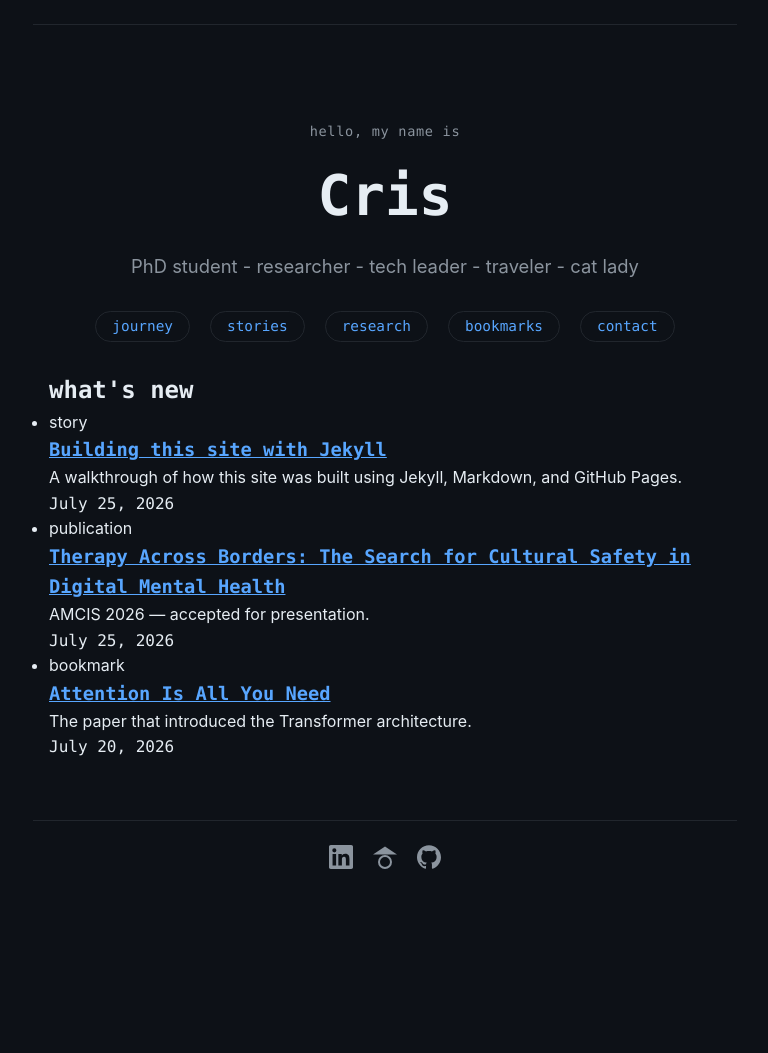
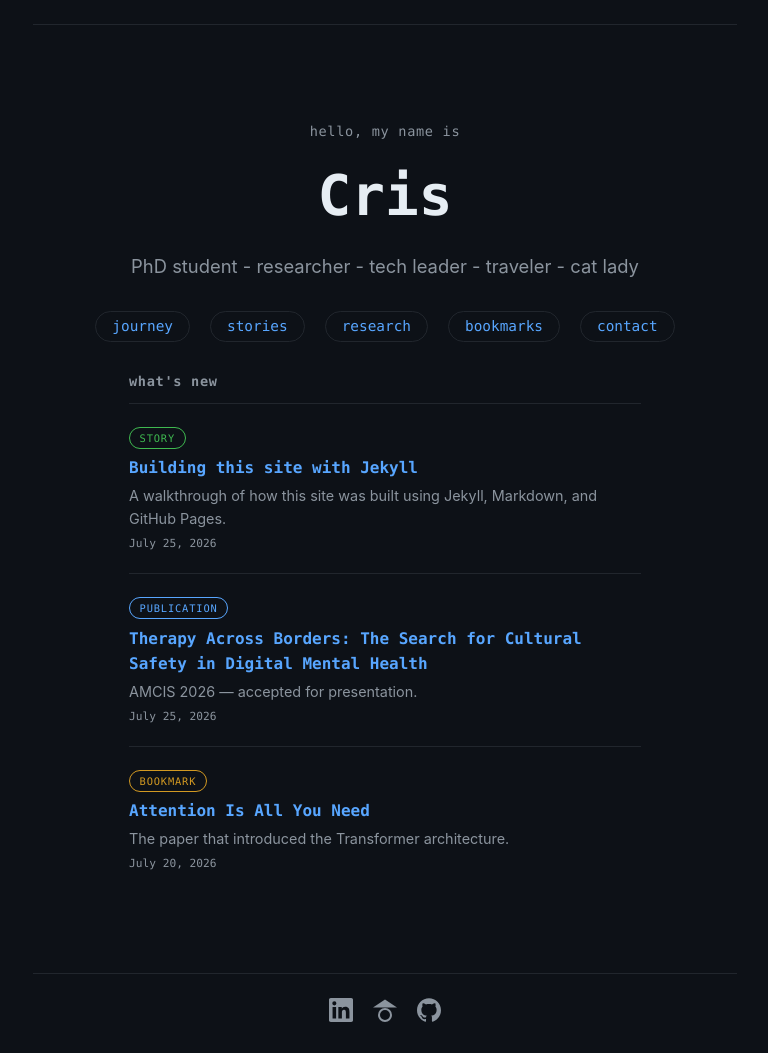
Before and after one commit to souza-cris/cristiane, a Jekyll site: the page built from index.md, in a window 1280 px wide. Shown: the whole page, without its empty margins (255-1023 px from the left). Built offline with Jekyll 4.4.1, drawn with Linux system fonts in a browser that asks for light colours; before the commit the page ends 900 px from its top, so only the background shows below that.

```diff
--- a/assets/css/style.css
+++ b/assets/css/style.css
@@ -170,6 +170,209 @@ time {
     gap: 0.5rem;
     padding-top: 0.5rem;
   }
+}
+
+/* ---- Home: What's New ---- */
+
+.updates {
+  max-width: 34rem;
+  margin: 0 auto 3rem;
+  padding: 0 1rem;
+  text-align: left;
+}
+
+.updates__heading {
+  font-family: var(--font-mono);
+  font-size: 0.85rem;
+  letter-spacing: 0.05em;
+  color: var(--text-muted);
+  padding-bottom: 0.6rem;
+  border-bottom: 1px solid var(--border);
+  margin-bottom: 1.25rem;
+}
+
+.updates__list {
+  list-style: none;
+}
+
+.updates__item {
+  padding-bottom: 1.25rem;
+  margin-bottom: 1.25rem;
+  border-bottom: 1px solid var(--border);
+}
+
+.updates__item:last-child {
+  border-bottom: none;
+  margin-bottom: 0;
+}
+
+/* The type string is its own label. Known types get a colour below; anything
+   else falls back to these base pill styles rather than failing. */
+.updates__type {
+  display: inline-block;
+  font-family: var(--font-mono);
+  font-size: 0.65rem;
+  letter-spacing: 0.08em;
+  text-transform: uppercase;
+  color: var(--text-muted);
+  border: 1px solid var(--border);
+  border-radius: 999px;
+  padding: 0.1rem 0.6rem;
+  margin-bottom: 0.4rem;
+}
+
+.updates__type--publication {
+  color: #58a6ff;
+  border-color: #58a6ff;
+}
+
+.updates__type--story {
+  color: #3fb950;
+  border-color: #3fb950;
+}
+
+.updates__type--bookmark {
+  color: #d29922;
+  border-color: #d29922;
+}
+
+.updates__title {
+  font-size: 1rem;
+  margin-bottom: 0.2rem;
+}
+
+.updates__title a {
+  text-decoration: none;
+}
+
+.updates__title a:hover {
+  text-decoration: underline;
+}
+
+.updates__title a:focus-visible {
+  outline: 2px solid var(--accent);
+  outline-offset: 2px;
+}
+
+.updates__blurb {
+  font-size: 0.9rem;
+  color: var(--text-muted);
+  margin-bottom: 0.3rem;
+}
+
+.updates__date {
+  display: block;
+  font-family: var(--font-mono);
+  font-size: 0.7rem;
+  color: var(--text-muted);
+}
+
+/* Seat feature 007's compact callout inside the widget. Spacing only — its
+   internal styling belongs to that feature. */
+.updates .study-callout--compact {
+  margin-left: 0;
+  margin-right: 0;
+  max-width: none;
+}
+
+.updates__list + .study-callout--compact {
+  margin-top: 1.5rem;
+}
+
+/* ---- Call for Participants ---- */
+
+/* Reads as an invitation, not another list item: its own surface, a left
+   accent edge, and a button-like action. */
+.study-callout {
+  border: 1px solid var(--border);
+  border-left: 3px solid var(--accent);
+  border-radius: 0.5rem;
+  background: var(--surface);
+  padding: 1.25rem 1.35rem;
+  margin: 2rem 0;
+}
+
+.study-callout__eyebrow {
+  font-family: var(--font-mono);
+  font-size: 0.7rem;
+  letter-spacing: 0.08em;
+  text-transform: uppercase;
+  color: var(--accent);
+  margin-bottom: 0.35rem;
+}
+
+.study-callout__title {
+  font-size: 1.15rem;
+  margin-bottom: 0.5rem;
+}
+
+.study-callout__body {
+  color: var(--text-muted);
+  margin-bottom: 0.85rem;
+}
+
+.study-callout__facts {
+  margin-bottom: 0.85rem;
+}
+
+.study-callout__facts dt {
+  font-family: var(--font-mono);
+  font-size: 0.7rem;
+  letter-spacing: 0.08em;
+  text-transform: uppercase;
+  color: var(--text-muted);
+  margin-top: 0.6rem;
+}
+
+.study-callout__facts dd {
+  color: var(--text);
+  font-size: 0.9rem;
+}
+
+.study-callout__deadline {
+  font-family: var(--font-mono);
+  font-size: 0.75rem;
+  color: var(--text-muted);
+  margin-bottom: 0.85rem;
+}
+
+.study-callout__action {
+  display: inline-block;
+  font-family: var(--font-mono);
+  font-size: 0.85rem;
+  text-decoration: none;
+  color: var(--accent);
+  border: 1px solid var(--accent);
+  border-radius: 999px;
+  padding: 0.4rem 1.1rem;
+}
+
+.study-callout__action:hover {
+  color: var(--bg);
+  background: var(--accent);
+}
+
+.study-callout__action:focus-visible {
+  outline: 2px solid var(--accent);
+  outline-offset: 3px;
+}
+
+/* Compact variant for the home page (feature 006): a tighter block that sits
+   under the hero without competing with it. */
+.study-callout--compact {
+  padding: 1rem 1.15rem;
+  margin: 1.5rem auto 0;
+  max-width: 32rem;
+  text-align: left;
+}
+
+.study-callout--compact .study-callout__title {
+  font-size: 1rem;
+}
+
+.study-callout--compact .study-callout__body {
+  font-size: 0.9rem;
+  margin-bottom: 0.7rem;
 }
 
 /* ---- Journey Timeline ---- */
@@ -618,8 +821,8 @@ time {
 /* Round portrait. The photo file is a full-length portrait; object-fit crops
    it to a circle and object-position pulls the framing up onto the face. */
 .profile-photo {
-  width: 12rem;
-  height: 12rem;
+  width: 8rem;
+  height: 8rem;
   object-fit: cover;
   object-position: 50% 12%;
   border-radius: 50%;
```
Also changed, not shown: CLAUDE.md (+12 -0 lines), _drafts/spec-driven-development.md (added, +65 -0 lines), specs/001-personal-site/spec.md (+1 -1 lines), specs/002-dark-theme-redesign/spec.md (+1 -1 lines), specs/003-content-restructure/spec.md (+1 -1 lines), specs/005-journey-storytelling/spec.md (+1 -1 lines), .specify/feature.json, README.md.
